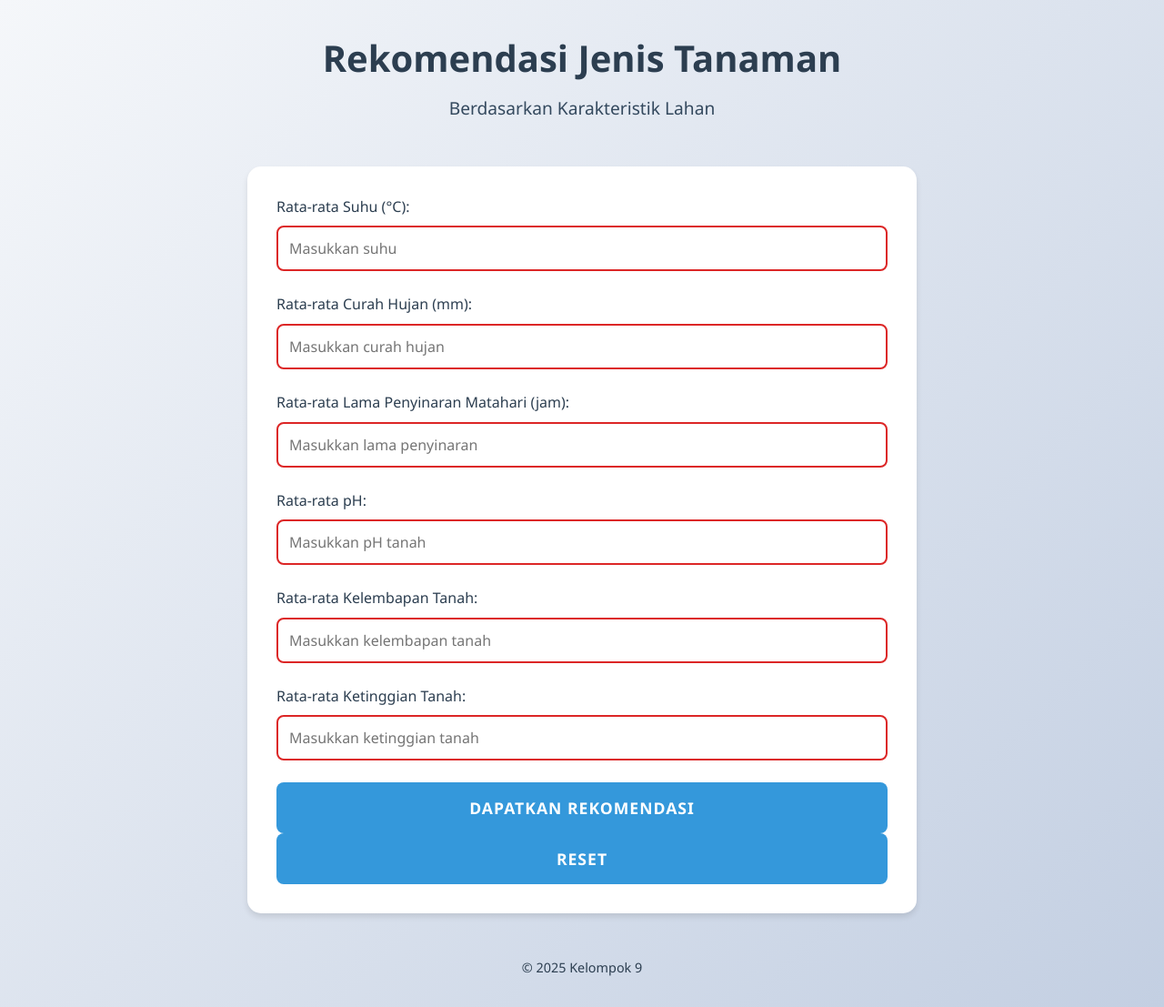
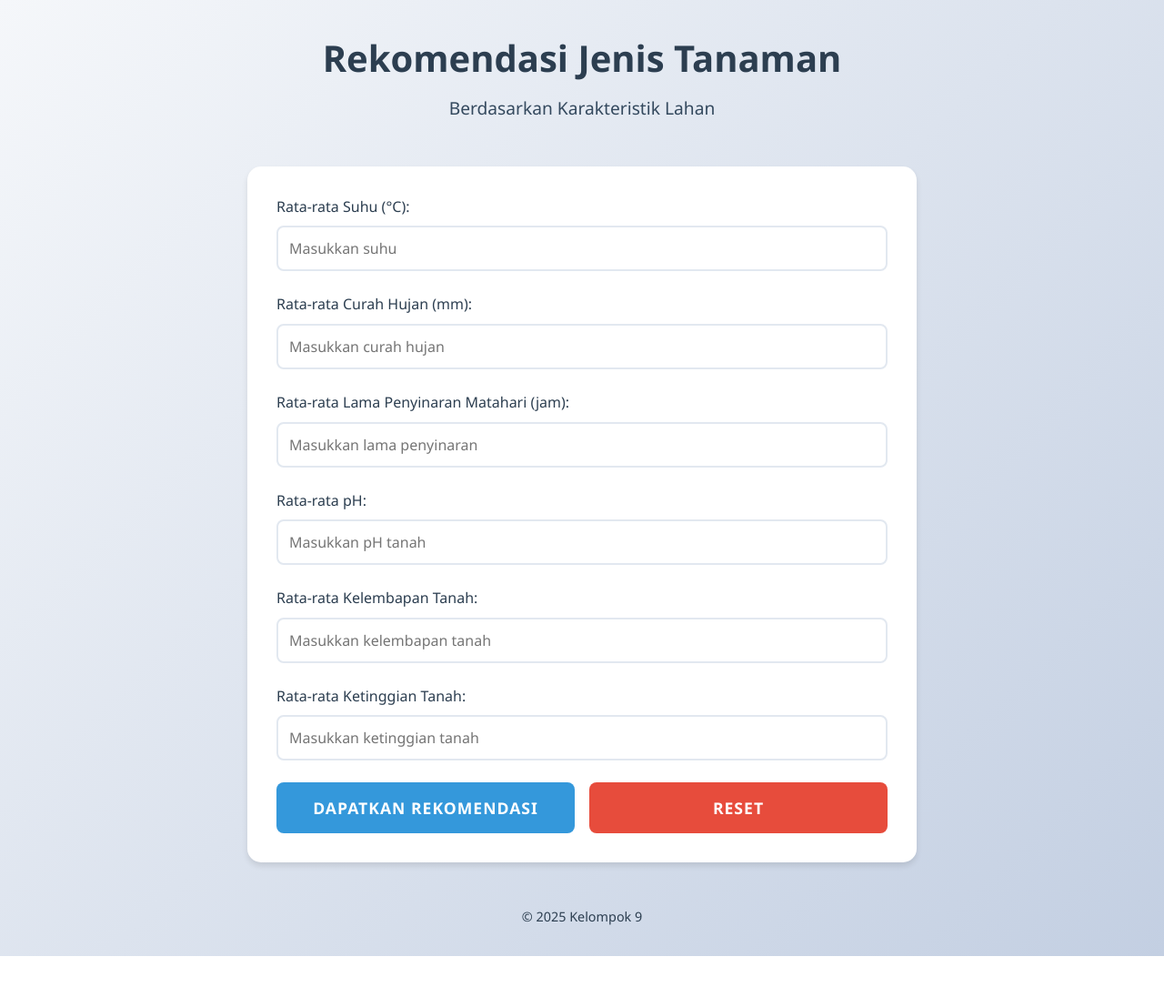
Before and after one commit to Cianat/Projek-AI-9, a Flask app: page / in a window 1280 px wide. Shown: the whole page at 91% size. After the commit the page ends 1051 px from the top, so only its background shows below. Run offline with Flask 3, Linux system fonts and the light colour scheme.

Commit message:
Update style.css

```diff
--- a/static/style.css
+++ b/static/style.css
@@ -88,14 +88,6 @@ input:focus {
     outline: none;
     border-color: #3498db;
     box-shadow: 0 0 0 3px rgba(52, 152, 219, 0.1);
-}
-
-input:invalid {
-    border-color: #dc2626;
-}
-
-input:invalid:focus {
-    box-shadow: 0 0 0 3px rgba(220, 38, 38, 0.1);
 }
 
 button {
@@ -199,3 +191,18 @@ footer {
         font-size: 1rem;
     }
 }
+
+.button-group {
+    display: flex;
+    gap: 1rem;
+    margin-top: 1.5rem;
+}
+
+.button-secondary {
+    background-color: #e74c3c;
+    color: white;
+}
+
+.button-secondary:hover {
+    background-color: #c0392b;
+}
```
